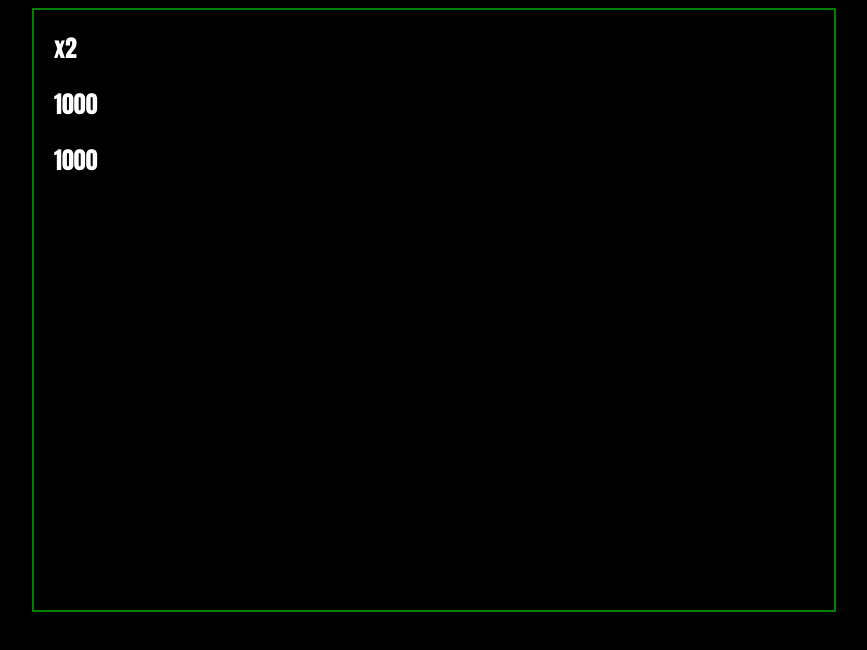
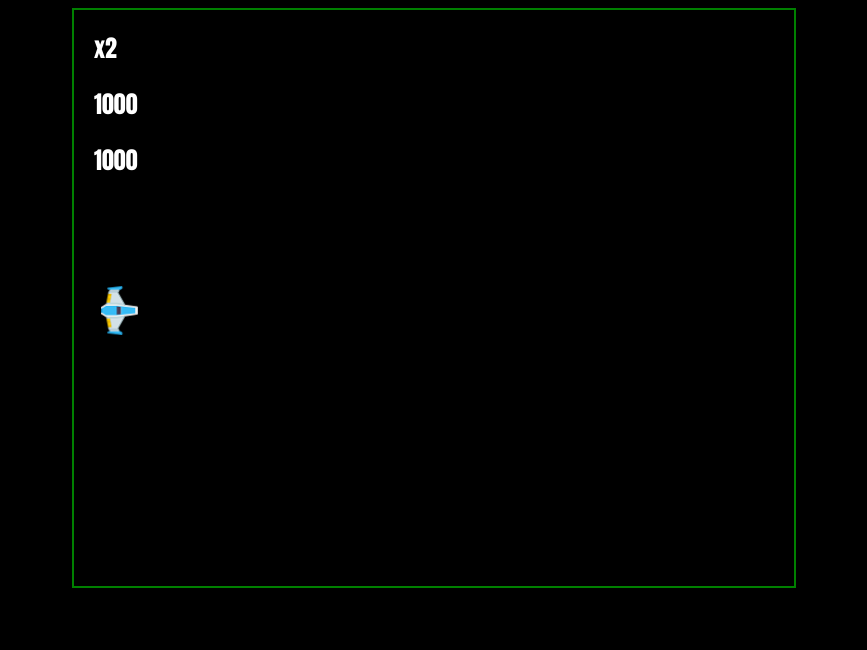
Before and after one commit to Numissa11/space-shooter, a plain HTML site: page index.html in a window 1280 px wide. Shown: the whole page, without its empty margins (206-1073 px from the left). Drawn offline with Linux system fonts and the light colour scheme.

Commit message:
function resetPlayer done so now the sprite is set on the board when starting + nothing hard coded

```diff
--- a/index.html
+++ b/index.html
@@ -20,10 +20,10 @@
 
     <script src="js/jquery331.min.js"></script>
     <script src="js/defs.js"></script>
+    <script src="js/Size.js"></script>
+    <script src="js/Point.js"></script>
+    <script src="js/Sprite.js"></script>
     <script src="js/main.js"></script>
-    <script src="js/Size.js"></script>
-    <script src="js/Sprite.js"></script>
-    <script src="js/Point.js"></script>
 
 </body>
 
--- a/js/Sprite.js
+++ b/js/Sprite.js
@@ -1,22 +1,23 @@
 class Sprite {
       constructor(divName, position, imgName, sizePx) {
+          this.position = position;
           this.divName = divName;
-            this.position = position;
           this.imgName = imgName;
           this.size = sizePx;
           this.anchorShift = new Point(-this.size.width / 2, -this.size.height / 2);
       }
 
       addToBoard(shift) {
-            var div = document.createElement('div');
-            div.classList.add('sprite');
+          let div = document.createElement("div");
+          div.classList.add("sprite");
           div.id = this.divName;
-            div.style.backgroundImage = `"url('${this.imgName}')"`;
-            div.style.width = `${this.size.width} px`;
-            div.style.height = `${this.size.height} px`;
+          div.style.backgroundImage = "url('" + this.imgName + "')";
+          div.style.width = this.size.width + 'px';
+          div.style.height = this.size.height + 'px';
           $(GameSettings.playAreaDiv).append(div);
 
-            this.setPosition(this.setPosition(this.position.x, this.position.y, shift))
+          this.setPosition(this.position.x, this.position.y, shift);
+
       }
 
       removeFromBoard() {
@@ -25,8 +26,8 @@ class Sprite {
 
       draw() {
           $('#' + this.divName).css({
-                  'left': this.position.x,
-                  'top': this.position.y
+              "left": this.position.x,
+              "top": this.position.y
           });
       }
 
@@ -39,12 +40,14 @@ class Sprite {
       }
 
       updatePosition(x, y) {
-            this.position.update(x, y);
+          this.position.update(x,y);
           this.draw();
       }
 
       incrementPosition(ix, iy) {
-            this.position.increment(ix, iy);
+          this.position.increment(ix,iy);
           this.draw();
       }
+
+
   }
--- a/js/defs.js
+++ b/js/defs.js
@@ -16,8 +16,8 @@ const ImageFiles = [
 
       playerDivName: 'playerSprite',
       playerStart: {
-          x: 440,
-          y: 360
+          x: 45,
+          y: 300
       }
   };
 
--- a/js/main.js
+++ b/js/main.js
@@ -1,12 +1,27 @@
+function resetPlayer() {
+    if (GameManager.player == undefined) {
+        let asset = GameManager.assets['playerShip1_blue'];
+
+        GameManager.player = new Sprite(GameSettings.playerDivName,
+            new Point(GameSettings.playerStart.x, GameSettings.playerStart.y),
+            asset.fileName,
+            new Size(asset.width, asset.height)
+        );
+        GameManager.player.addToBoard(true);
+    }
+	console.log('resetplayer() GameManager.player:' , GameManager.player);
+}
+
 function init() {
     console.log('Main Game init()');
+    resetPlayer();
 }
 
 function processAsset(indexNum) {
     let img = new Image();
-    let fileName = `assets/ ${ImageFiles[indexNum]}.png`;
+    let fileName = 'assets/' + ImageFiles[indexNum] + '.png';
     img.src = fileName;
-    img.onload = function() {
+    img.onload = function () {
         GameManager.assets[ImageFiles[indexNum]] = {
             width: this.width,
             height: this.height,
--- a/styles/styles.css
+++ b/styles/styles.css
@@ -12,8 +12,8 @@ body {
 
 #playArea {
 	position: relative;
-    	width: 800px;
-	height: 600px;
+    width: 720px;
+	height: 576px;
 	border: solid green 2px;
 }
 
```
Lines whose indentation alone changed are shown as unchanged.
